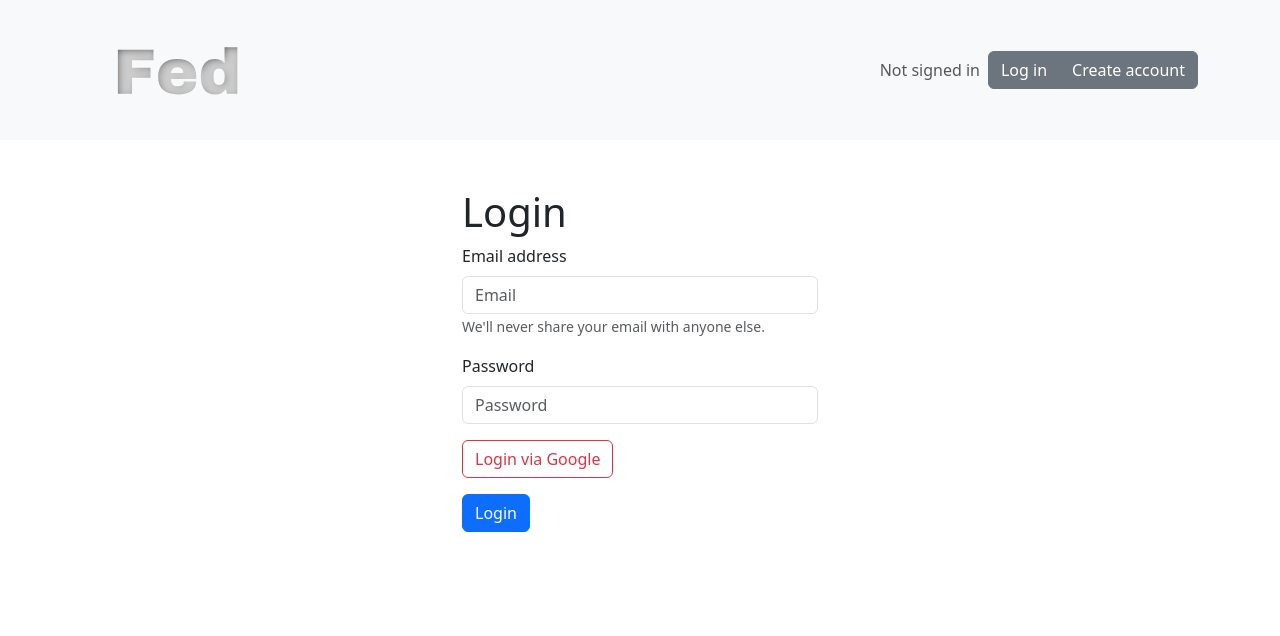
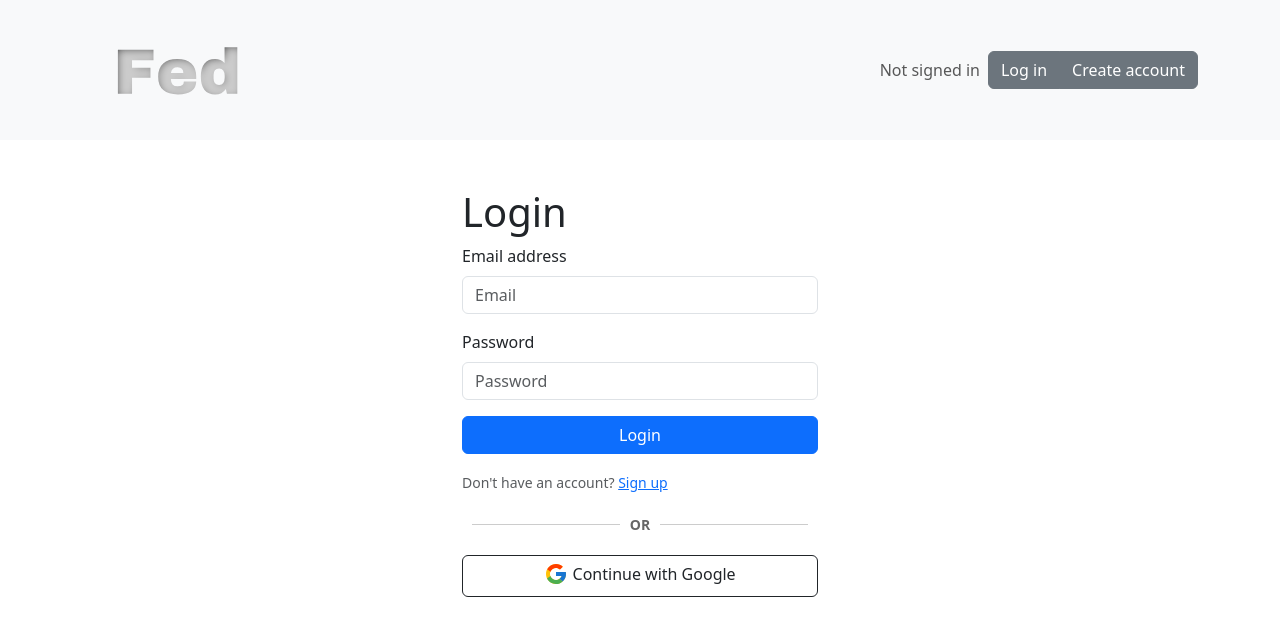
Before and after one commit to fedorin90/site-auth, a React (Create React App) app in the folder frontend/: page /login in a window 1280 px wide. Shown: the top 636 px of the page. Built offline with nearby package versions, Linux system fonts and the light colour scheme; no server answers; the HTML template or start-up script is replaced by a standard one.

Commit message:
Added email and password validation

```diff
--- a/frontend/package.json
+++ b/frontend/package.json
@@ -11,6 +11,7 @@
     "react": "18.3.1",
     "react-bootstrap": "^2.10.7",
     "react-dom": "18.3.1",
+    "react-icons": "^5.4.0",
     "react-router-dom": "^7.1.3",
     "react-scripts": "5.0.1",
     "react-toastify": "^11.0.3"
--- a/frontend/src/components/Login.js
+++ b/frontend/src/components/Login.js
@@ -1,8 +1,26 @@
 import { useState } from 'react'
+import { FcGoogle } from 'react-icons/fc'
 import { useNavigate } from 'react-router-dom'
 import { toast } from 'react-toastify'
 import { Container, Button, Form, Row, Col } from 'react-bootstrap'
 import axios from 'axios'
+
+const style = {
+  divider: {
+    display: 'flex',
+    alignItems: 'center',
+    textAlign: 'center',
+    color: '#666',
+    fontWeight: 'bold',
+    fontSize: '14px',
+    margin: '20px 0',
+  },
+  line: {
+    flex: 1,
+    borderTop: '1px solid #ccc',
+    margin: '0 10px',
+  },
+}
 
 const Login = ({ fetchUser }) => {
   const [email, setEmail] = useState('')
@@ -50,9 +68,6 @@ const Login = ({ fetchUser }) => {
                 onChange={(e) => setEmail(e.target.value)}
                 required
               />
-              <Form.Text className="text-muted">
-                We'll never share your email with anyone else.
-              </Form.Text>
             </Form.Group>
 
             <Form.Group className="mb-3" controlId="formBasicPassword">
@@ -65,12 +80,26 @@ const Login = ({ fetchUser }) => {
                 required
               />
             </Form.Group>
-            <Button onClick={handleGoogleLogin} variant="outline-danger">
-              Login via Google
+            <p />
+            <Button variant="primary" type="submit" style={{ width: '100%' }}>
+              Login
             </Button>
             <p />
-            <Button variant="primary" type="submit">
-              Login
+            <Form.Text>
+              Don't have an account? <a href="/register">Sign up</a>
+              <div style={style.divider}>
+                <div style={style.line}></div>
+                OR
+                <div style={style.line}></div>
+              </div>
+            </Form.Text>
+            <Button
+              onClick={handleGoogleLogin}
+              variant="outline-dark"
+              style={{ width: '100%' }}
+            >
+              <FcGoogle className="mb-1" style={{ fontSize: '24px' }} />{' '}
+              Continue with Google
             </Button>
           </Form>
         </Col>
--- a/frontend/src/components/Register.js
+++ b/frontend/src/components/Register.js
@@ -1,13 +1,33 @@
-import { useState } from 'react'
+import { useState, useEffect } from 'react'
+import { FaCheck, FaTimes } from 'react-icons/fa'
 import { useNavigate } from 'react-router-dom'
 import { Container, Button, Form, Row, Col } from 'react-bootstrap'
 import axios from 'axios'
 import { toast } from 'react-toastify'
 
+const validatePassword = (password) => {
+  return {
+    length: password.length >= 8,
+    uppercase: /[A-Z]/.test(password),
+    lowercase: /[a-z]/.test(password),
+    digit: /[0-9]/.test(password),
+    specialChar: /[!@#$%^&*(),.?":{}|<>]/.test(password),
+  }
+}
+
+const validateEmail = (email) => {
+  const emailRegex = /^[^\s@]+@[^\s@]+\.[^\s@]+$/
+  return emailRegex.test(email) // Вернет true, если email корректный
+}
+
 const Register = () => {
   const [email, setEmail] = useState('')
   const [password, setPassword] = useState('')
+  const validation = validatePassword(password)
+  const isEmailValid = validateEmail(email)
   const navigate = useNavigate()
+
+  const isValid = Object.values(validation).every(Boolean) && isEmailValid
 
   const handleSubmit = async (e) => {
     e.preventDefault()
@@ -31,16 +51,37 @@ const Register = () => {
           <Form onSubmit={handleSubmit}>
             <Form.Group className="mb-3" controlId="formBasicEmail">
               <Form.Label>Email address</Form.Label>
+              <div style={{ display: 'flex', alignItems: 'center' }}>
                 <Form.Control
                   type="email"
                   placeholder="Email"
                   value={email}
                   onChange={(e) => setEmail(e.target.value)}
                   required
+                  style={{
+                    borderColor: email
+                      ? isEmailValid
+                        ? 'green'
+                        : 'red'
+                      : '#ccc',
+                    outline: 'none',
+                    flex: 1,
+                  }}
                 />
-              <Form.Text className="text-muted">
-                We'll never share your email with anyone else.
+              </div>
+              {email && (
+                <Form.Text style={{ color: isEmailValid ? 'green' : 'red' }}>
+                  {isEmailValid ? (
+                    <>
+                      <FaCheck /> Valid email
+                    </>
+                  ) : (
+                    <>
+                      <FaTimes /> Invalid email format (example@example.com)
+                    </>
+                  )}
                 </Form.Text>
+              )}
             </Form.Group>
 
             <Form.Group className="mb-3" controlId="formBasicPassword">
@@ -51,7 +92,40 @@ const Register = () => {
                 value={password}
                 onChange={(e) => setPassword(e.target.value)}
                 required
+                style={{
+                  borderColor: password
+                    ? isValid
+                      ? 'green' // Если пароль валиден, зелёный
+                      : 'red' // Если не валиден, красный
+                    : '#ccc', // Если пустое, стандартный серый
+                  outline: 'none',
+                }}
               />
+              {password && (
+                <ul style={{ listStyle: 'none', padding: 0 }}>
+                  <li style={{ color: validation.length ? 'green' : 'red' }}>
+                    {validation.length ? <FaCheck /> : <FaTimes />} At least 8
+                    characters
+                  </li>
+                  <li style={{ color: validation.uppercase ? 'green' : 'red' }}>
+                    {validation.uppercase ? <FaCheck /> : <FaTimes />} One
+                    uppercase letter
+                  </li>
+                  <li style={{ color: validation.lowercase ? 'green' : 'red' }}>
+                    {validation.lowercase ? <FaCheck /> : <FaTimes />} One
+                    lowercase letter
+                  </li>
+                  <li style={{ color: validation.digit ? 'green' : 'red' }}>
+                    {validation.digit ? <FaCheck /> : <FaTimes />} One digit
+                  </li>
+                  <li
+                    style={{ color: validation.specialChar ? 'green' : 'red' }}
+                  >
+                    {validation.specialChar ? <FaCheck /> : <FaTimes />} One
+                    special character
+                  </li>
+                </ul>
+              )}
             </Form.Group>
             <Form.Group className="mb-3" controlId="formBasicCheckbox">
               <Form.Check
@@ -72,7 +146,12 @@ const Register = () => {
                 required
               />
             </Form.Group>
-            <Button variant="primary" type="submit">
+            <Button
+              variant="primary"
+              type="submit"
+              disabled={!isValid}
+              style={{ background: isValid || 'gray' }}
+            >
               Create account
             </Button>
           </Form>
```
Also changed, not shown: 1 other file (tests, documents, lock files or other folders). Lines whose indentation alone changed are shown as unchanged.
